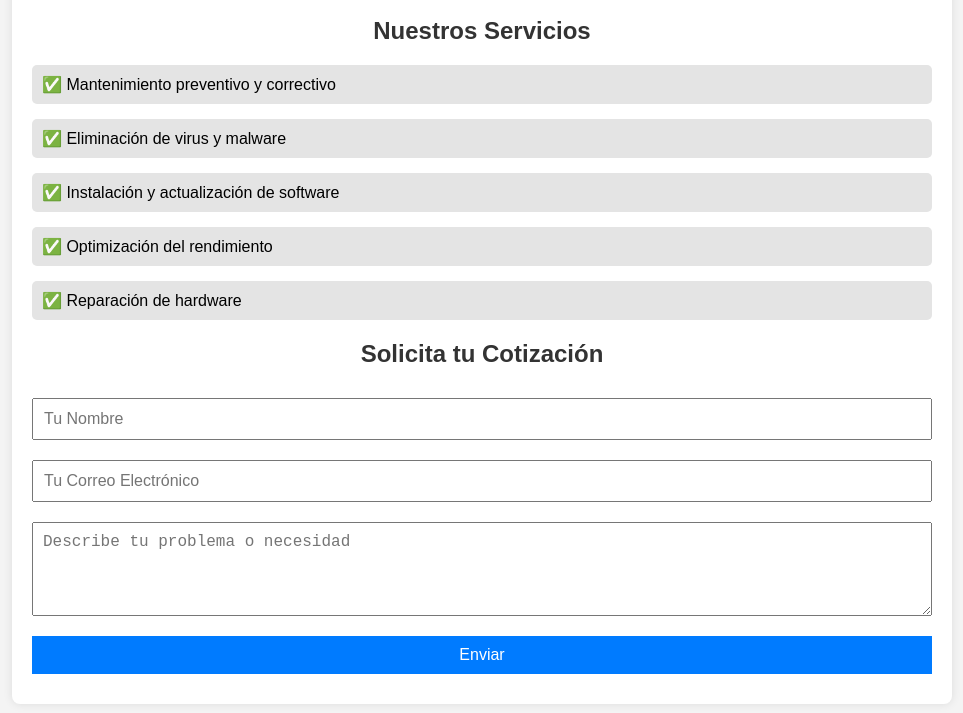
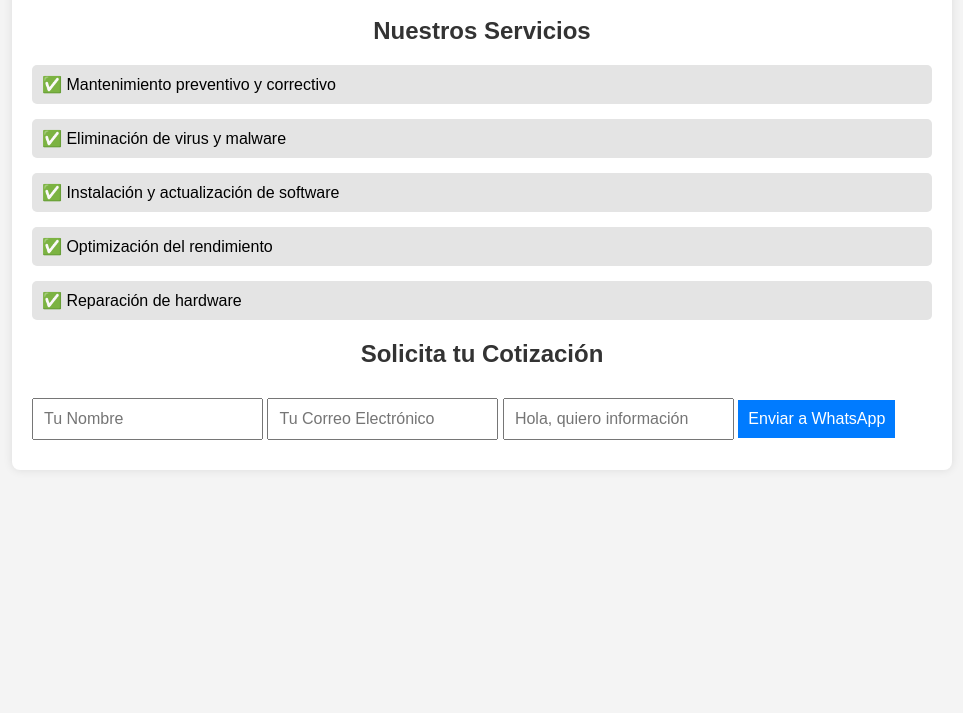
Before and after one commit to parkatg/proyectopilo, a plain HTML site: page index.html in a window 1280 px wide. Shown: the part 141-854 px from the top of the page, without its empty margins (158-1121 px from the left). After the commit the page ends 800 px from the top, so only its background shows below. Drawn offline with Linux system fonts and the light colour scheme.

Commit message:
Add files via upload

```diff
--- a/index.html
+++ b/index.html
@@ -31,11 +31,23 @@
 
         <h2>Solicita tu Cotización</h2>
 
-        	<form action="https://wa.me/3166504082?text=" method="POST">
+
             <input type="text" name="nombre" placeholder="Tu Nombre" required>
             <input type="email" name="email" placeholder="Tu Correo Electrónico" required>
-            <textarea name="mensaje" placeholder="Describe tu problema o necesidad" rows="4" required></textarea>
-            <button type="submit">Enviar</button>
+
+
+
+    <input type="text" id="mensaje" placeholder="Hola, quiero información">
+    <button onclick="enviarWhatsApp()">Enviar a WhatsApp</button>
+
+    <script>
+        function enviarWhatsApp() {
+            let numero = "3166504082"; // Reemplaza con el número de WhatsApp deseado
+            let mensaje = document.getElementById("mensaje").value;
+            let url = "https://api.whatsapp.com/send?phone=" + numero + "&text=" + encodeURIComponent(mensaje);
+            window.open(url, "_blank");
+        }
+    </script>
         </form>
     </div>
 </body>
```
